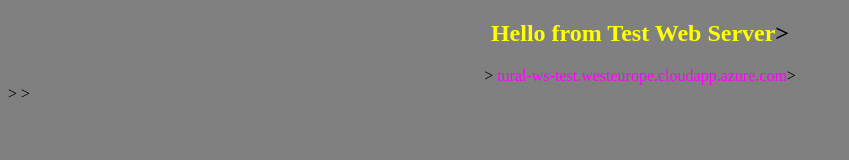
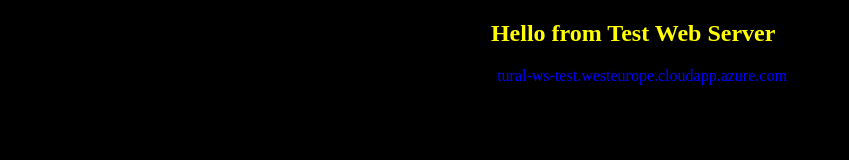
Before and after one commit to tural1/Jenkins-Test-App, a plain HTML site: page index.html in a window 1280 px wide. Shown: the whole page, without its empty margins (0-849 px from the left). Drawn offline with Linux system fonts and the light colour scheme.

Commit message:
Update index.html

```diff
--- a/index.html
+++ b/index.html
@@ -3,11 +3,11 @@
 <head>
 	<title>Welcome to Test Web Server</title>
 </head>
-<body bgcolor="gray">
+<body bgcolor="black">
 <center>
 <h2><font color="yellow">Hello from Test Web Server</font>></h2>>
 
-<font color="magenta">tural-ws-test.westeurope.cloudapp.azure.com</font>>
+<font color="blue">tural-ws-test.westeurope.cloudapp.azure.com</font>>
 </center>>
 </body>
 </html>>
```
